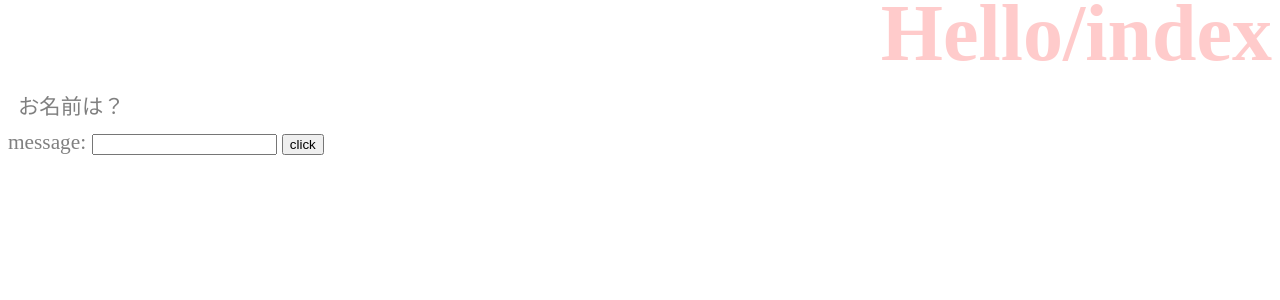
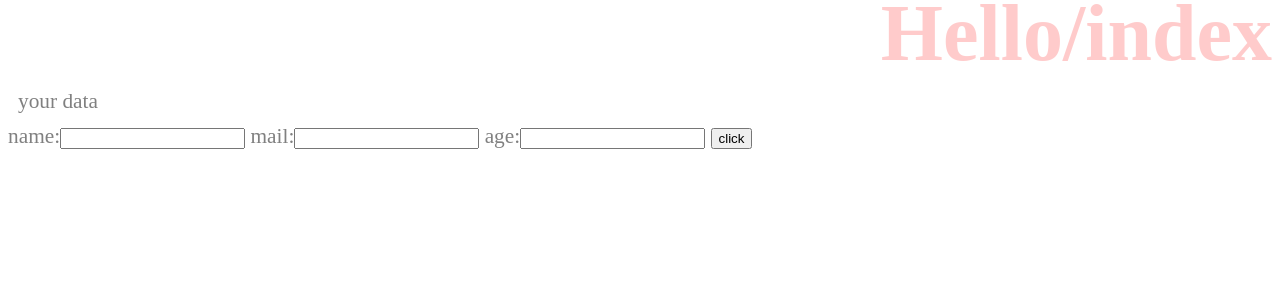
Before and after one commit to michitasato/my-portfolio, a Django app: page /myapp/ in a window 1280 px wide. Shown: the top 300 px of the page. Run offline with Django 3.2, Linux system fonts and the light colour scheme.

Commit message:
Djangoのフォーム機能追加

```diff
--- /dev/null
+++ b/myapp/forms.py
@@ -0,0 +1,6 @@
+from django import forms
+
+class HelloForm(forms.Form):
+    name = forms.CharField(label='name')
+    mail = forms.CharField(label='mail')
+    age = forms.IntegerField(label='age')
--- a/myapp/urls.py
+++ b/myapp/urls.py
@@ -4,6 +4,5 @@ from . import views
 urlpatterns = [
     path('', views.index, name='index'),
     path('next', views.next, name='next'),
-    path('from', views.form, name='form'),
     path('post_list', views.post_list, name='post_list'),
 ]
--- a/myapp/views.py
+++ b/myapp/views.py
@@ -3,23 +3,23 @@ from django.http.response import HttpResponse
 from django.utils import timezone
 
 from .models import Post
+from .forms import HelloForm
+
 
 
 def index(request):
     params = {
         'title': 'Hello/index',
-        'msg':'お名前は？',
-        'goto': 'next',
+        'message': 'your data',
+        'form': HelloForm(),
     }
+    if (request.method == 'POST'):
+        params['message'] = '名前：' + request.POST['name'] + \
+        '<br>メール：' + request.POST['mail'] + \
+        '<br>年齢：' + request.POST['age']
+        params['form'] = HelloForm(request.POST)
     return render(request, 'myapp/index.html', params)
 
-def form(request):
-    msg = request.POST['msg']
-    params = {
-        'title': 'Hello/Form',
-        'msg': 'こんにちは' + msg + 'さん。',
-        }
-    return render(request, 'myapp/index.html', params)
 
 def next(request):
     params = {
--- a/templates/myapp/index.html
+++ b/templates/myapp/index.html
@@ -9,11 +9,10 @@
 </head>
 <body>
     <h1>{{title}}</h1>
-    <p>{{msg}}</p>
-    <form action="{% url 'form' %}" method="post">
+    <p>{{message|safe}}</p>
+    <form action="{% url 'index' %}" method="post">
         {% csrf_token %}
-        <label for="msg">message: </label>
-        <input id="msg" type="text" name="msg">
+        {{ form }}
         <input type="submit" value="click">
     </form>
 </body>
```
